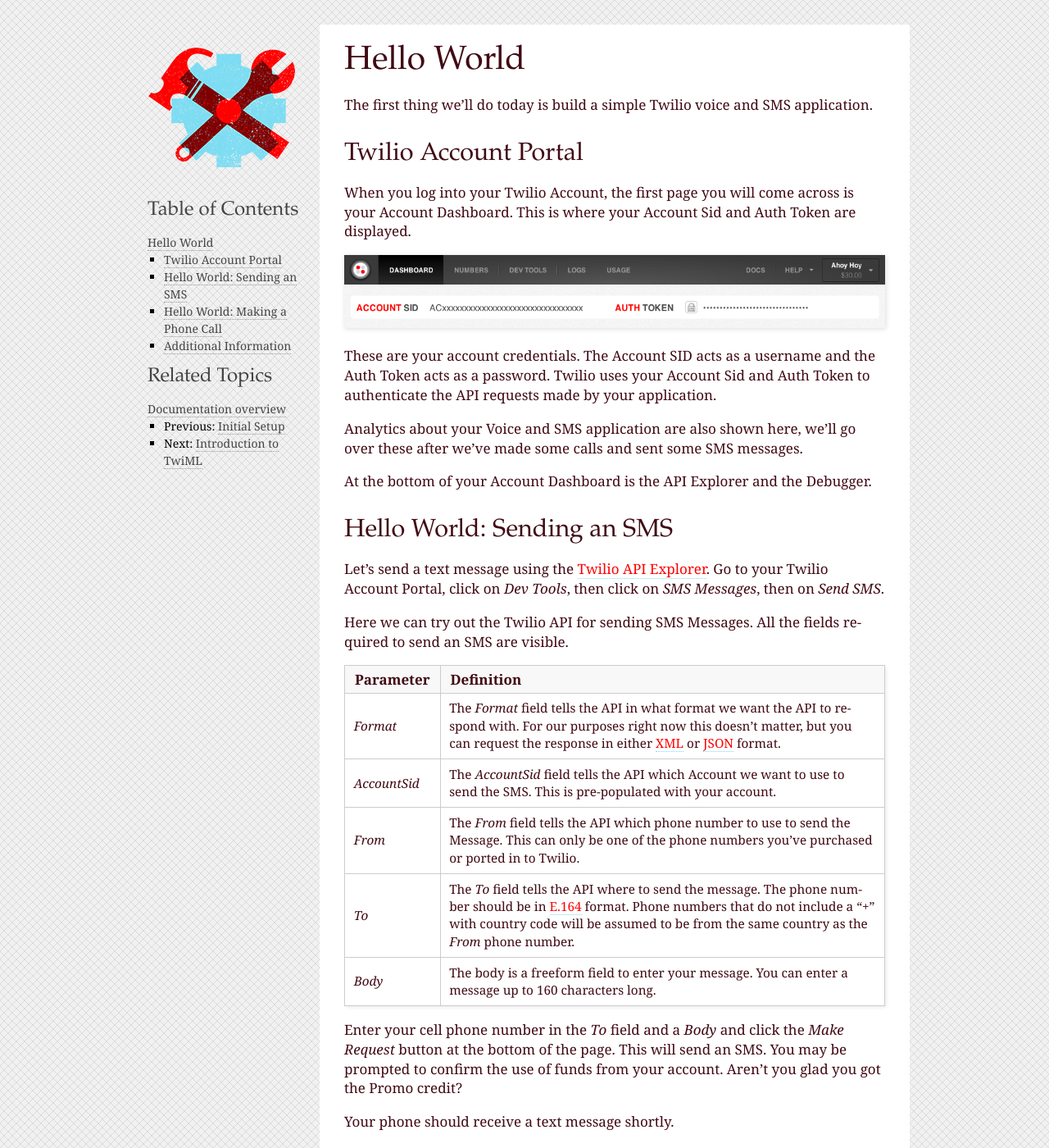
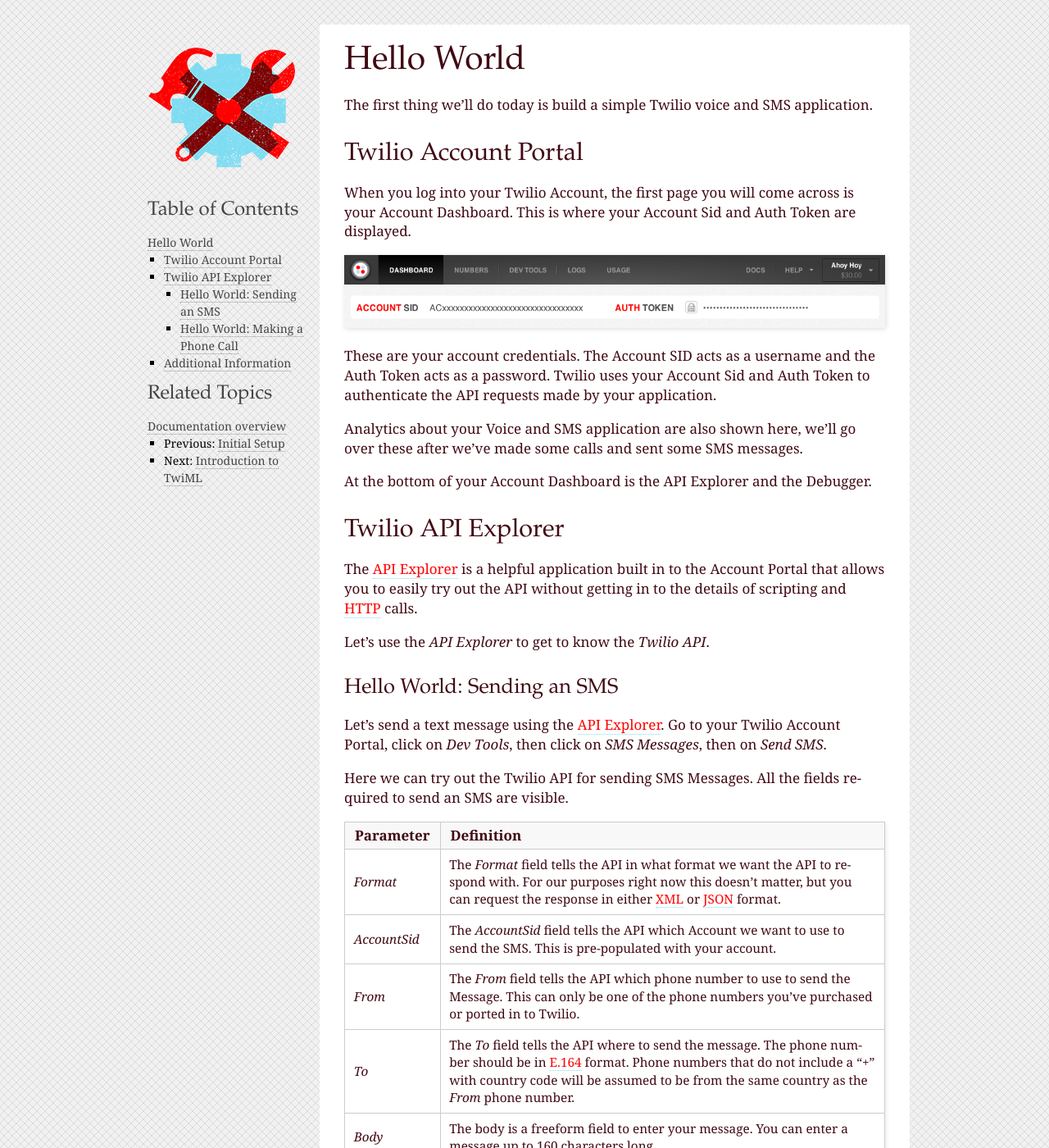
Before and after one commit to twilio/workshop, a Sphinx documentation site: the page built from docs/hello_world.rst, in a window 1280 px wide and 1400 px high. Shown: the whole window at 82% size. Built offline with Sphinx 7.4.7, drawn with Linux system fonts in a browser that asks for light colours; some of the changed text lies outside the part shown.

Commit message:
Hello World tweak

```diff
--- a/docs/hello_world.rst
+++ b/docs/hello_world.rst
@@ -25,10 +25,17 @@
 
 At the bottom of your Account Dashboard is the API Explorer and the Debugger.
 
+Twilio API Explorer
+-------------------
+
+The `API Explorer`_ is a helpful application built in to the Account Portal that allows you to easily try out the API without getting in to the details of scripting and :ref:`HTTP <http>` calls.
+
+Let's use the `API Explorer` to get to know the `Twilio API`.
+
 Hello World: Sending an SMS
----------------------------
+^^^^^^^^^^^^^^^^^^^^^^^^^^^
 
-Let's send a text message using the `Twilio API Explorer`_. Go to your Twilio Account Portal, click on `Dev Tools`, then click on `SMS Messages`, then on `Send SMS`.
+Let's send a text message using the `API Explorer`_. Go to your Twilio Account Portal, click on `Dev Tools`, then click on `SMS Messages`, then on `Send SMS`.
 
 Here we can try out the Twilio API for sending SMS Messages. All the fields required to send an SMS are visible.
 
--- a/docs/http.rst
+++ b/docs/http.rst
@@ -1,3 +1,5 @@
+:orphan:
+
 .. _http:
 
 Introduction to HTTP
```
Also changed, not shown: other parts of docs/hello_world.rst (+3 -7 lines).
